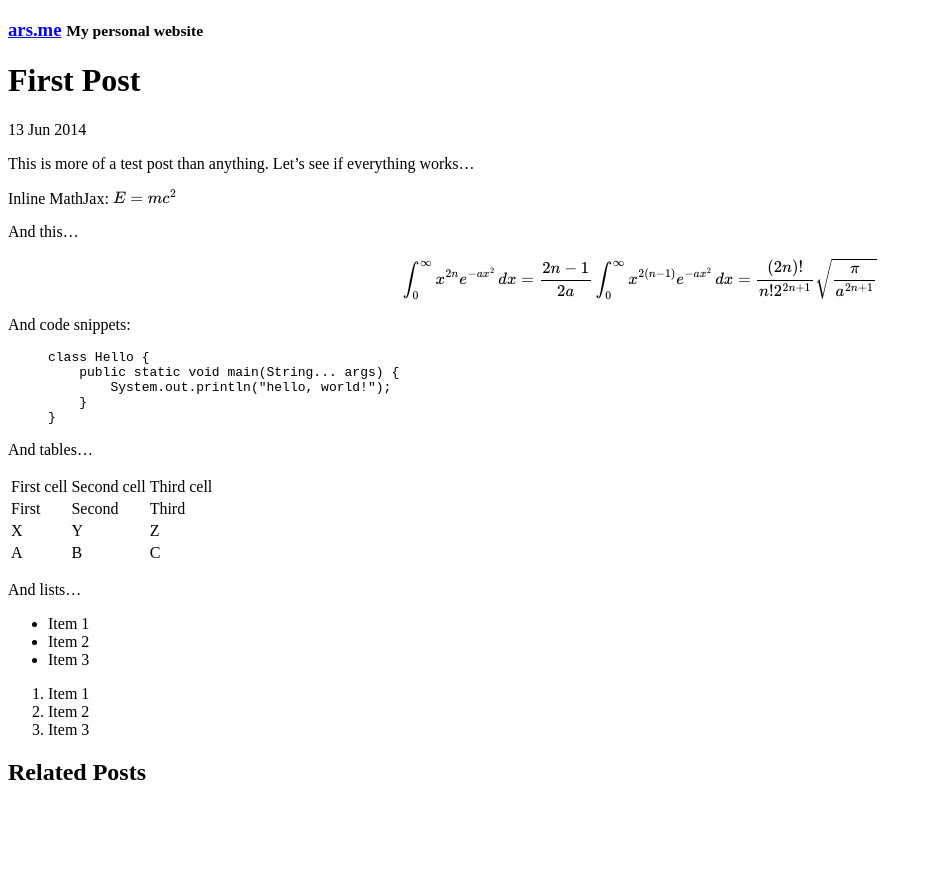
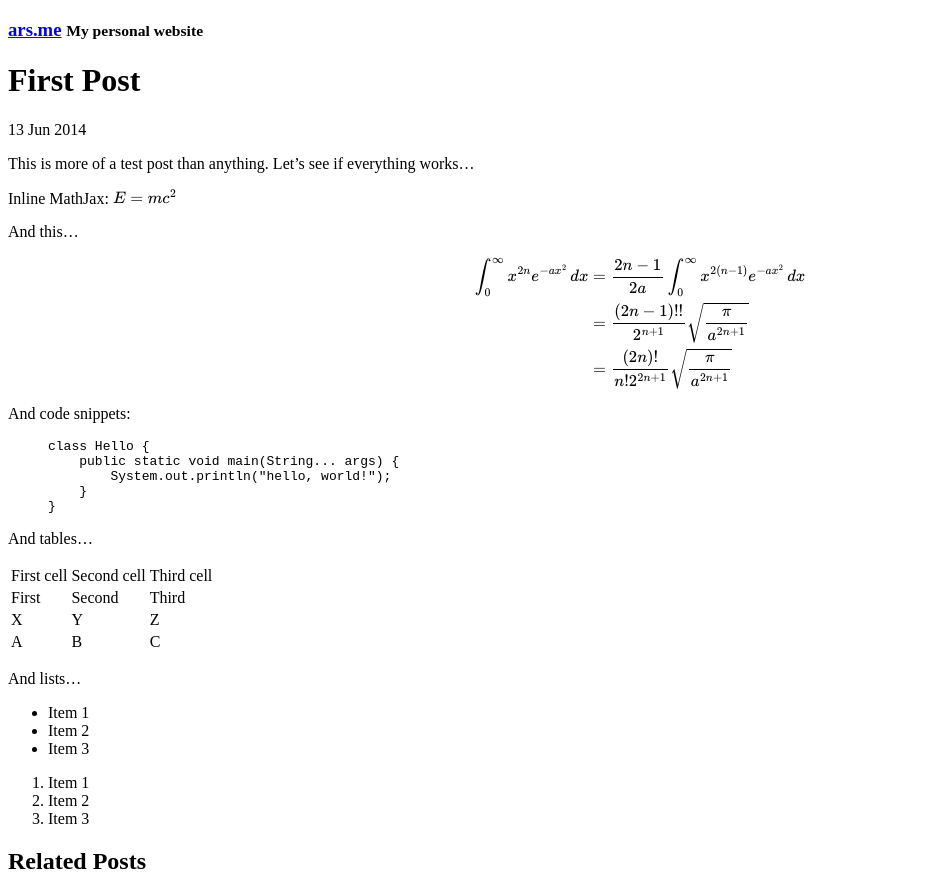
Before and after one commit to arshajii/arshajii.github.io, a Jekyll site: the page built from _posts/2014-06-13-test-post.md, in a window 1280 px wide. Shown: the part 108-1003 px from the top of the page, without its empty margins (0-926 px from the left). Built offline with Jekyll 4.4.1, drawn with Linux system fonts in a browser that asks for light colours; formulas are drawn with MathJax 3; before the commit the page ends 914 px from its top, so only the background shows below that.

Commit message:
update first post

```diff
--- a/_posts/2014-06-13-test-post.md
+++ b/_posts/2014-06-13-test-post.md
@@ -11,11 +11,11 @@
 
 And this...
 
-$$
-\int_0^\infty x^{2n} e^{-a x^2}\,dx
-= \frac{2n-1}{2a} \int_0^\infty x^{2(n-1)} e^{-a x^2}\,dx
-= \frac{(2n)!}{n! 2^{2n+1}} \sqrt{\frac{\pi}{a^{2n+1}}}
-$$
+$$\begin{align}
+\int_0^\infty x^{2n} e^{-a x^2}\,dx & = \frac{2n-1}{2a} \int_0^\infty x^{2(n-1)} e^{-a x^2}\,dx \\
+ & = \frac{(2n-1)!!}{2^{n+1}} \sqrt{\frac{\pi}{a^{2n+1}}} \\
+ & = \frac{(2n)!}{n! 2^{2n+1}} \sqrt{\frac{\pi}{a^{2n+1}}}
+\end{align}$$
 
 And code snippets:
 
```
